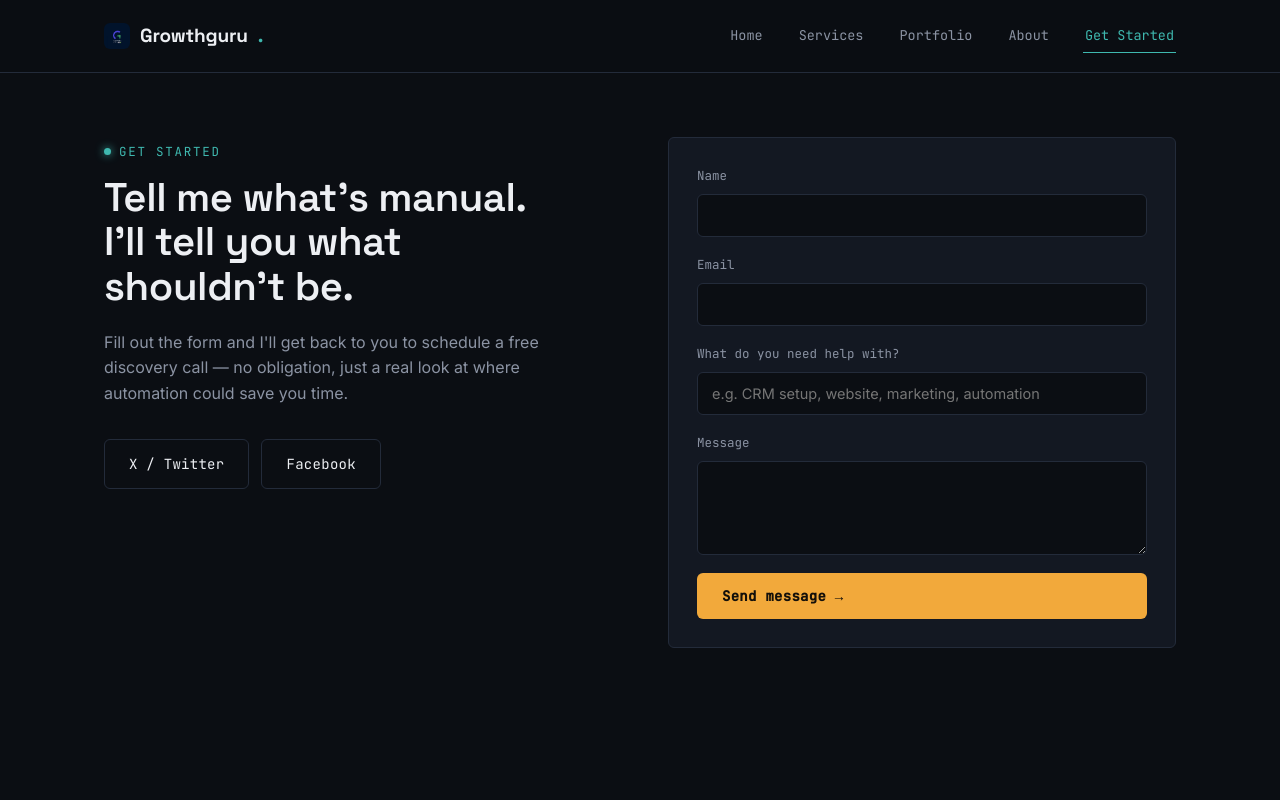
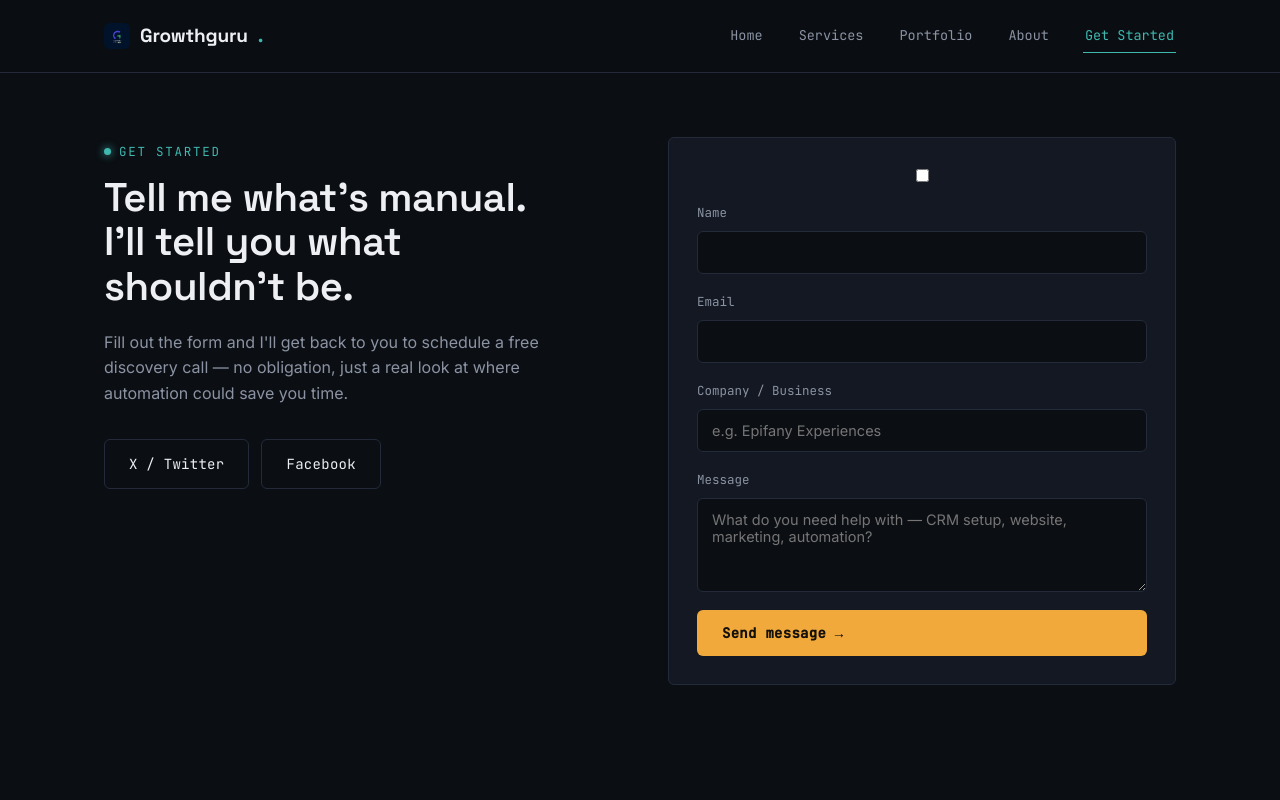
Before and after one commit to wasiuoluwaferanmi-stack/Growthguru-digital-hub, a React (Vite) app: page /contact in a window 1280 px wide. Shown: the top 800 px of the page. Built offline with nearby package versions, Linux system fonts and the light colour scheme; no server answers.

Commit message:
Add files via upload

```diff
--- a/src/pages/Contact.jsx
+++ b/src/pages/Contact.jsx
@@ -3,38 +3,57 @@ import { supabase } from '../supabaseClient.js'
 import './Contact.css'
 
 export default function Contact() {
-  const [form, setForm] = useState({ name: '', email: '', project: '', message: '' })
-  const [status, setStatus] = useState('idle') // idle | sending | sent | error | unconfigured
+  const [result, setResult] = useState('')
+  const [isSubmitting, setIsSubmitting] = useState(false)
+  const [isError, setIsError] = useState(false)
 
-  const handleChange = (e) => {
-    setForm({ ...form, [e.target.name]: e.target.value })
-  }
+  const onSubmit = async (event) => {
+    event.preventDefault()
+    setIsSubmitting(true)
+    setIsError(false)
+    setResult('Sending your request...')
 
-  const handleSubmit = async (e) => {
-    e.preventDefault()
+    const formEl = event.target
+    const formData = new FormData(formEl)
+    const name = formData.get('name')
+    const email = formData.get('email')
+    const company = formData.get('company')
+    const message = formData.get('message')
 
-    if (!supabase) {
-      setStatus('unconfigured')
-      return
+    formData.append('access_key', 'aede57d7-bdd1-442d-b216-7bd1fdee44ac')
+    formData.append('subject', 'New Inbound Studio Lead — Growthguru Hub')
+    formData.append('from_name', 'Growthguru Digital Inquiries')
+
+    // Two independent channels: Web3Forms emails you instantly, Supabase
+    // keeps a permanent, queryable record. Either one succeeding counts
+    // as the message getting through — they don't depend on each other.
+    const emailRequest = fetch('https://api.web3forms.com/submit', {
+      method: 'POST',
+      headers: { Accept: 'application/json' },
+      body: formData,
+    }).then((res) => res.json())
+
+    const dbRequest = supabase
+      ? supabase.from('contact_submissions').insert([{ name, email, company, message }])
+      : Promise.resolve({ skipped: true })
+
+    const [emailResult, dbResult] = await Promise.allSettled([emailRequest, dbRequest])
+
+    const emailOk = emailResult.status === 'fulfilled' && emailResult.value?.success
+    const dbOk = dbResult.status === 'fulfilled' && !dbResult.value?.error
+
+    if (!emailOk) console.log('Web3Forms error', emailResult)
+    if (!dbOk && !dbResult.value?.skipped) console.log('Supabase error', dbResult)
+
+    if (emailOk || dbOk) {
+      setResult('Systems blueprint received! Our architecture studio will contact you shortly.')
+      formEl.reset()
+    } else {
+      setIsError(true)
+      setResult('Connection timeout. Please email info@growthguru.digital directly.')
     }
 
-    setStatus('sending')
-    const { error } = await supabase.from('contact_submissions').insert([
-      {
-        name: form.name,
-        email: form.email,
-        project: form.project,
-        message: form.message,
-      },
-    ])
-
-    if (error) {
-      console.error(error)
-      setStatus('error')
-    } else {
-      setStatus('sent')
-      setForm({ name: '', email: '', project: '', message: '' })
-    }
+    setIsSubmitting(false)
   }
 
   return (
@@ -57,34 +76,38 @@ export default function Contact() {
           </div>
         </div>
 
-        <form className="card contact-form" onSubmit={handleSubmit}>
+        <form className="card contact-form" onSubmit={onSubmit}>
+          <input type="checkbox" name="botcheck" className="hidden-field" tabIndex="-1" autoComplete="off" />
+
           <label className="field">
             <span>Name</span>
-            <input name="name" value={form.name} onChange={handleChange} required />
+            <input name="name" required />
           </label>
 
           <label className="field">
             <span>Email</span>
-            <input type="email" name="email" value={form.email} onChange={handleChange} required />
+            <input type="email" name="email" required />
           </label>
 
           <label className="field">
-            <span>What do you need help with?</span>
-            <input name="project" value={form.project} onChange={handleChange} placeholder="e.g. CRM setup, website, marketing, automation" />
+            <span>Company / Business</span>
+            <input name="company" placeholder="e.g. Epifany Experiences" />
           </label>
 
           <label className="field">
             <span>Message</span>
-            <textarea name="message" rows="4" value={form.message} onChange={handleChange} required />
+            <textarea name="message" rows="4" required placeholder="What do you need help with — CRM setup, website, marketing, automation?" />
           </label>
 
-          <button type="submit" className="btn btn-primary" disabled={status === 'sending'}>
-            {status === 'sending' ? 'Sending…' : 'Send message →'}
+          <button type="submit" className="btn btn-primary" disabled={isSubmitting}>
+            {isSubmitting ? 'Sending…' : 'Send message →'}
           </button>
 
-          {status === 'sent' && <p className="form-note form-note-ok">Message sent — I'll be in touch soon.</p>}
-          {status === 'error' && <p className="form-note form-note-error">Something went wrong. Please try again or reach out on X/Facebook.</p>}
-          {status === 'unconfigured' && <p className="form-note form-note-error">Form isn't connected yet — reach out on X or Facebook for now.</p>}
+          {result && (
+            <p className={`form-note ${isError ? 'form-note-error' : 'form-note-ok'}`}>
+              {result}
+            </p>
+          )}
         </form>
       </div>
     </section>
```
